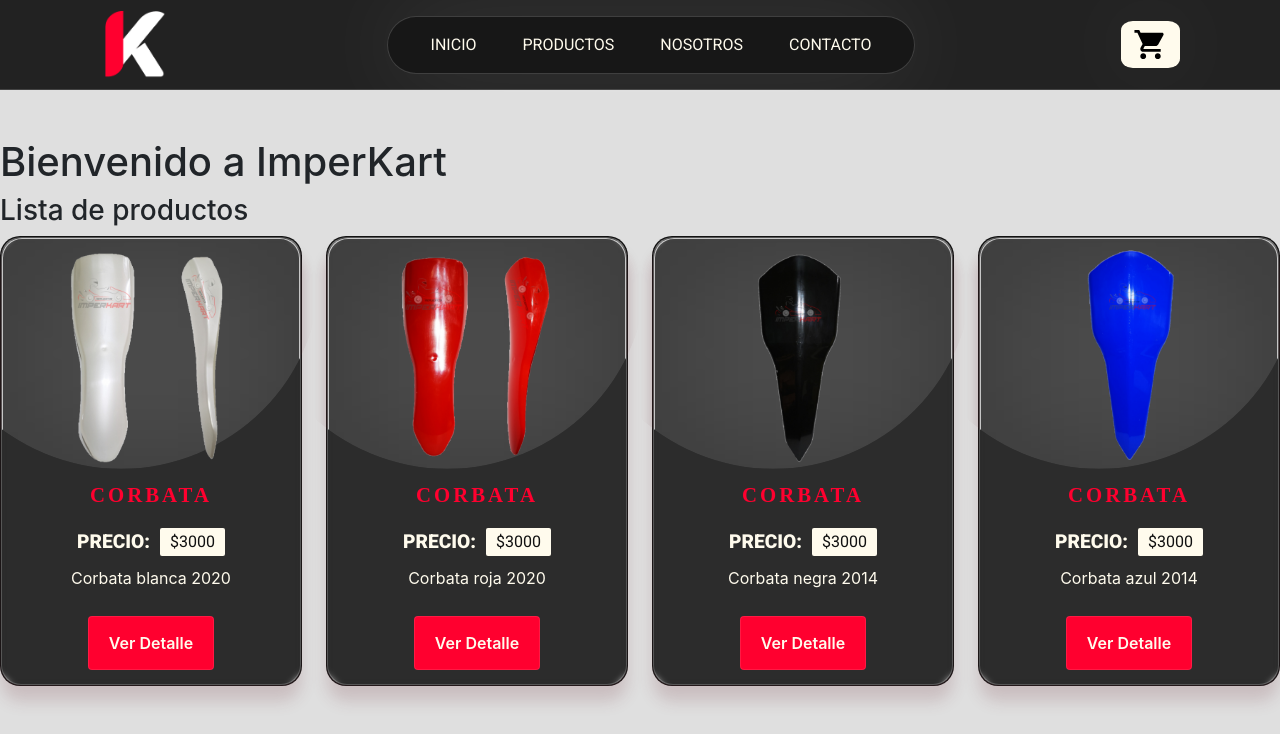
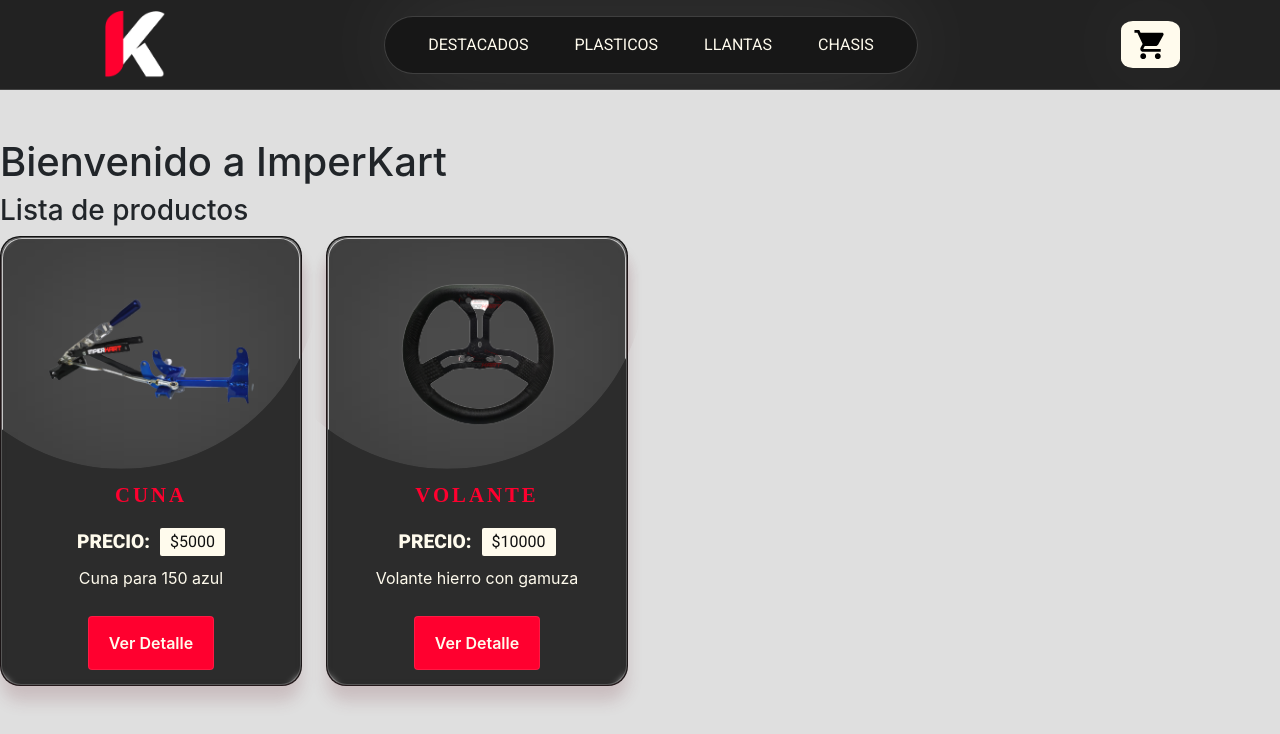
Before and after one commit to EzequielInsua/ImperKart-React, a React (Create React App) app: page /category/chasis in a window 1280 px wide. Shown: the top 734 px of the page. Built offline with nearby package versions, Linux system fonts and the light colour scheme; a web font is replaced by a local one.

Commit message:
Primera Entrega del Proyecto Final

```diff
--- a/src/components/ItemListContainer/ItemListContainer.js
+++ b/src/components/ItemListContainer/ItemListContainer.js
@@ -1,27 +1,32 @@
+import "./ItemListContainer.scss";
 import React, { useEffect, useState } from 'react'
 import ItemList from '../ItemList/ItemList'
 import { getData } from '../../mocks/fakeProducts'
-import "./ItemListContainer.scss";
+import { useParams } from "react-router-dom";
+
 
 const ItemListContainer = ({greeting}) => {
-    const [productList, setProductList]=useState([])
-    const [loading, setLoading]=useState(true)
+    const [productList, setProductList] = useState([]);
+    const [loading, setLoading]=useState(true);
 
-  //tratar la promesa con try cathc finally
+    const { categoryId } = useParams();
+
     const getProducts = async () => {
         try{
-        const respuesta = await getData
-        setProductList(respuesta)
-        }catch(error){
-        console.log(error)
-        }finally{
-        setLoading(false)
+        const respuesta = await getData(categoryId);
+            setProductList(respuesta)
+        }
+        catch(error){
+            console.log(error)
+        }
+        finally{
+            setLoading(false)
         }
     }
 
     useEffect(()=>{
-        getProducts()
-    },[])
+        getProducts(categoryId)
+    },[categoryId])
 
     return (
     <div>
--- a/src/components/NavBar/NavBar.js
+++ b/src/components/NavBar/NavBar.js
@@ -6,22 +6,22 @@ const menuItems = [
     {
         id: 1,
         path: '/',
-        name: 'Inicio'
+        name: 'Destacados'
     },
     {
         id: 2,
-        path: 'category/productos',
-        name: 'Productos'
+        path: 'category/plasticos',
+        name: 'Plasticos'
     },
     {
         id: 3,
-        path: 'category/nosotros',
-        name: 'Nosotros'
+        path: 'category/llantas',
+        name: 'Llantas'
     },
     {
         id: 4,
-        path: 'category/contacto',
-        name: 'Contacto'
+        path: 'category/chasis',
+        name: 'Chasis'
     }
 ];
 
--- a/src/mocks/fakeProducts.js
+++ b/src/mocks/fakeProducts.js
@@ -4,7 +4,7 @@ const products = [
         name: "Corbata",
         abstract: "Corbata blanca 2020",
         description: "Lorem Ipsum is simply dummy text of the printing and typesetting industry. Lorem Ipsum has been the industry's standard dummy text ever since the 1500s, when an unknown printer took a galley of type and scrambled it to make a type specimen book. It has survived not only five centuries, but also the leap into electronic typesetting, remaining essentially unchanged. It was popularised in the 1960s with the release of Letraset sheets containing Lorem Ipsum passages, and more recently with desktop publishing software like Aldus PageMaker including versions of Lorem Ipsum",
-        category: "Plasticos",
+        category: "plasticos",
         price: 3000,
         stock: 10,
         image: 'corbata/corbata_2020_blanca.png'
@@ -14,7 +14,7 @@ const products = [
         name: "Corbata",
         abstract: "Corbata roja 2020",
         description: "Lorem Ipsum is simply dummy text of the printing and typesetting industry. Lorem Ipsum has been the industry's standard dummy text ever since the 1500s, when an unknown printer took a galley of type and scrambled it to make a type specimen book. It has survived not only five centuries, but also the leap into electronic typesetting, remaining essentially unchanged. It was popularised in the 1960s with the release of Letraset sheets containing Lorem Ipsum passages, and more recently with desktop publishing software like Aldus PageMaker including versions of Lorem Ipsum",
-        category: "Plasticos",
+        category: "plasticos",
         price: 3000,
         stock: 9,
         image: 'corbata/corbata_2020_roja.png'
@@ -24,7 +24,7 @@ const products = [
         name: "Corbata",
         abstract: "Corbata negra 2014",
         description: "Lorem Ipsum is simply dummy text of the printing and typesetting industry. Lorem Ipsum has been the industry's standard dummy text ever since the 1500s, when an unknown printer took a galley of type and scrambled it to make a type specimen book. It has survived not only five centuries, but also the leap into electronic typesetting, remaining essentially unchanged. It was popularised in the 1960s with the release of Letraset sheets containing Lorem Ipsum passages, and more recently with desktop publishing software like Aldus PageMaker including versions of Lorem Ipsum",
-        category: "Plasticos",
+        category: "plasticos",
         price: 3000,
         stock: 13,
         image: 'corbata/corbata_2014_negro.png'
@@ -34,7 +34,7 @@ const products = [
         name: "Corbata",
         abstract: "Corbata azul 2014",
         description: "Lorem Ipsum is simply dummy text of the printing and typesetting industry. Lorem Ipsum has been the industry's standard dummy text ever since the 1500s, when an unknown printer took a galley of type and scrambled it to make a type specimen book. It has survived not only five centuries, but also the leap into electronic typesetting, remaining essentially unchanged. It was popularised in the 1960s with the release of Letraset sheets containing Lorem Ipsum passages, and more recently with desktop publishing software like Aldus PageMaker including versions of Lorem Ipsum",
-        category: "Plasticos",
+        category: "plasticos",
         price: 3000,
         stock: 13,
         image: 'corbata/corbata_2014_azul.png'
@@ -44,7 +44,7 @@ const products = [
         name: "Llanta",
         abstract: "Llanta delantera 4",
         description: "Lorem Ipsum is simply dummy text of the printing and typesetting industry. Lorem Ipsum has been the industry's standard dummy text ever since the 1500s, when an unknown printer took a galley of type and scrambled it to make a type specimen book. It has survived not only five centuries, but also the leap into electronic typesetting, remaining essentially unchanged. It was popularised in the 1960s with the release of Letraset sheets containing Lorem Ipsum passages, and more recently with desktop publishing software like Aldus PageMaker including versions of Lorem Ipsum",
-        category: "LLantas",
+        category: "llantas",
         price: 8000,
         stock: 15,
         image: 'llantas/Llanta_delantera_4.png'
@@ -54,7 +54,7 @@ const products = [
         name: "Cuna",
         abstract: "Cuna para 150 azul",
         description: "Lorem Ipsum is simply dummy text of the printing and typesetting industry. Lorem Ipsum has been the industry's standard dummy text ever since the 1500s, when an unknown printer took a galley of type and scrambled it to make a type specimen book. It has survived not only five centuries, but also the leap into electronic typesetting, remaining essentially unchanged. It was popularised in the 1960s with the release of Letraset sheets containing Lorem Ipsum passages, and more recently with desktop publishing software like Aldus PageMaker including versions of Lorem Ipsum",
-        category: "Chasis",
+        category: "chasis",
         price: 5000,
         stock: 15,
         image: 'cuna/Cuna_para_150_azul.png'
@@ -64,7 +64,7 @@ const products = [
         name: "Llanta",
         abstract: "Llanta trasera 8",
         description: "Lorem Ipsum is simply dummy text of the printing and typesetting industry. Lorem Ipsum has been the industry's standard dummy text ever since the 1500s, when an unknown printer took a galley of type and scrambled it to make a type specimen book. It has survived not only five centuries, but also the leap into electronic typesetting, remaining essentially unchanged. It was popularised in the 1960s with the release of Letraset sheets containing Lorem Ipsum passages, and more recently with desktop publishing software like Aldus PageMaker including versions of Lorem Ipsum",
-        category: "LLantas",
+        category: "llantas",
         price: 10000,
         stock: 15,
         image: 'llantas/Llanta_trasera_8.png'
@@ -74,7 +74,7 @@ const products = [
         name: "Trompa",
         abstract: "Trompa tierra 2015",
         description: "Lorem Ipsum is simply dummy text of the printing and typesetting industry. Lorem Ipsum has been the industry's standard dummy text ever since the 1500s, when an unknown printer took a galley of type and scrambled it to make a type specimen book. It has survived not only five centuries, but also the leap into electronic typesetting, remaining essentially unchanged. It was popularised in the 1960s with the release of Letraset sheets containing Lorem Ipsum passages, and more recently with desktop publishing software like Aldus PageMaker including versions of Lorem Ipsum",
-        category: "Plasticos",
+        category: "plasticos",
         price: 6000,
         stock: 15,
         image: 'trompa/trompa_tierra_2015_negra.png'
@@ -84,29 +84,27 @@ const products = [
         name: "Volante",
         abstract: "Volante hierro con gamuza",
         description: "Lorem Ipsum is simply dummy text of the printing and typesetting industry. Lorem Ipsum has been the industry's standard dummy text ever since the 1500s, when an unknown printer took a galley of type and scrambled it to make a type specimen book. It has survived not only five centuries, but also the leap into electronic typesetting, remaining essentially unchanged. It was popularised in the 1960s with the release of Letraset sheets containing Lorem Ipsum passages, and more recently with desktop publishing software like Aldus PageMaker including versions of Lorem Ipsum",
-        category: "Volantes",
+        category: "chasis",
         price: 10000,
         stock: 15,
         image: 'volantes/Volante_hierro_gamuza.png'
     },
 ];
 
-export const getData = new Promise ((resolve, reject) =>{
-
+export const getData = (categoryId) => new Promise ((resolve, reject) =>{
     let condition = true;
-
+    const productsFound = products.filter((product) => product.category === categoryId);
     setTimeout(()=>{
-        condition ? resolve(products) : reject('Error en la petición');
-    },3000)
+        categoryId ? resolve(productsFound) : resolve(products);
+    },1000)
 
 });
 
 
 export const getProduct = (id) => new Promise ((resolve, reject) =>{
 
-    let condition = true
-
-    const productFound = products.find(product => product.id === Number(id));
+    let condition = true;
+    const productFound = products.find( product => product.id === Number(id) );
 
     setTimeout(()=>{
         condition ? resolve(productFound) : reject('Error en la petición');
```
Also changed, not shown: src/components/ItemDetailContainer/ItemDetailContainer.js (+5 -4 lines).
